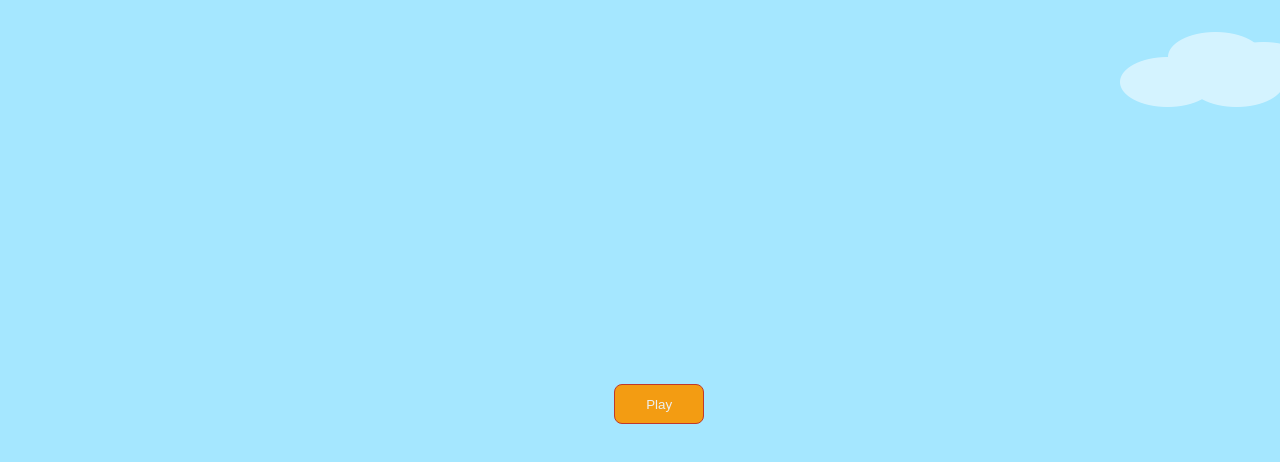
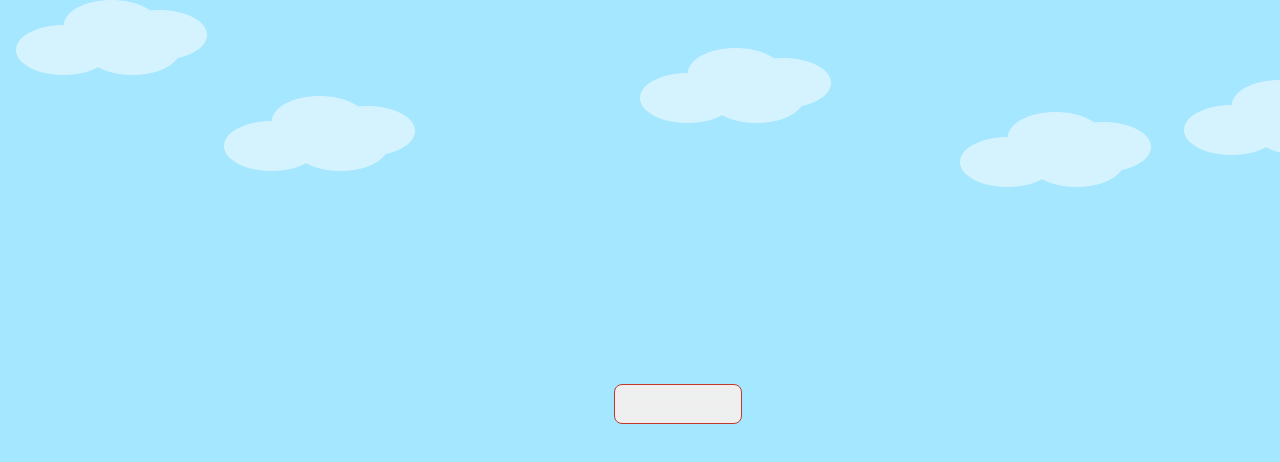
Before and after one commit to jorgehjr84/Jorge-H-React-Resume, a React (Create React App) app: page / in a window 1280 px wide. Shown: the top 462 px of the page. Built offline with nearby package versions, Linux system fonts and the light colour scheme.

Commit message:
Offset height of clouds
Added some additional clouds and offset the height

```diff
--- a/src/App.css
+++ b/src/App.css
@@ -6,3 +6,6 @@
   width: 100%;
   height: 1280px;
 }
+.clouds {
+  width: 2000%;
+}
--- a/src/App.js
+++ b/src/App.js
@@ -8,10 +8,13 @@ class App extends Component {
   constructor() {
     super();
     this.state = {
-      left : 70 //Moves Clouds Right
+      left : 1,  //Moves Clouds Right
+      top: 2,
+      displayButton: true
     }
 
     this.handleArrowKeys = this.handleArrowKeys.bind(this);
+    this.removeButton = this.removeButton.bind(this);
   }
 
   handleArrowKeys(e) {
@@ -26,11 +29,32 @@ class App extends Component {
     }
   }
 
+  removeButton() {
+    console.log("removeButton");
+    this.setState({
+      displayButton: false
+    })
+  }
+
   render() {
     return (
-      <div tabIndex="0" className="App" onKeyDown={this.handleArrowKeys}>
-        <StartGame />
-        <Cloud left={this.state.left}/>
+      <div tabIndex="0" className="App"
+      onKeyDown={this.handleArrowKeys}
+      onClick={this.removeButton}>
+        {
+          this.state.displayButton ? <StartGame /> : null
+        }
+        <div className="clouds">
+          <Cloud left={this.state.left}/>
+          <Cloud left={this.state.left + 1} top={this.state.top + 4}/>
+          <Cloud left={this.state.left + 15}  top={this.state.top + 1}/>
+          <Cloud left={this.state.left + 23}  top={this.state.top + 5}/>
+          <Cloud left={this.state.left + 25}  top={this.state.top + 3}/>
+          <Cloud left={this.state.left + 30}  top={this.state.top + 10}/>
+          <Cloud left={this.state.left + 44}  top={this.state.top + 7}/>
+          <Cloud left={this.state.left + 50}  top={this.state.top + 2}/>
+          <Cloud left={this.state.left + 51}  top={this.state.top + 1}/>
+        </div>
       </div>
     );
   }
--- a/src/Components/Cloud/Cloud.css
+++ b/src/Components/Cloud/Cloud.css
@@ -1,7 +1,7 @@
 .Cloud {
      background: url('../../assets/cloud.png') no-repeat;
-     width: 12em;
+     display: inline-block;
      height: 10em;
      position: relative;
-     top: 2em;
+     width: 12em;
 }
--- a/src/Components/Cloud/Cloud.js
+++ b/src/Components/Cloud/Cloud.js
@@ -5,7 +5,7 @@ class Cloud extends Component {
     render() {
         return (
             <div className="Cloud"
-            style={{left: this.props.left + 'em'}}></div>
+            style={{left: this.props.left + 'em', top: this.props.top + 'em' }}></div>
         );
     }
 }
--- a/src/Components/StartGame/StartGame.css
+++ b/src/Components/StartGame/StartGame.css
@@ -1,5 +1,5 @@
 .StartGame {
-    width: 7%;
+    width: 10%;
     height: 3em;
     position: absolute;
     left: 48%;
@@ -9,7 +9,6 @@
 button {
     width: 100%;
     height: 3em;
-    background-color: #f39c12;
     color: #ecf0f1;
     border: 1px solid #c0392b;
     border-radius: 8px;
--- a/src/Components/StartGame/StartGame.js
+++ b/src/Components/StartGame/StartGame.js
@@ -4,26 +4,12 @@ import './StartGame.css';
 class StartGame extends Component {
     constructor() {
         super();
-        this.state = {
-            displayButton: true
-        }
-
-        this.removeButton = this.removeButton.bind(this);
-    }
-
-    removeButton() {
-        console.log('remove button')
-        this.setState({
-            displayButton: false
-        })
     }
 
     render() {
         return (
             <div className="StartGame">
-                {
-                    this.state.displayButton ? <button onClick={this.removeButton}>Play</button> : null
-                }
+               <button >Click Anywhere on the screen to play</button>
             </div>
         );
     }
```
